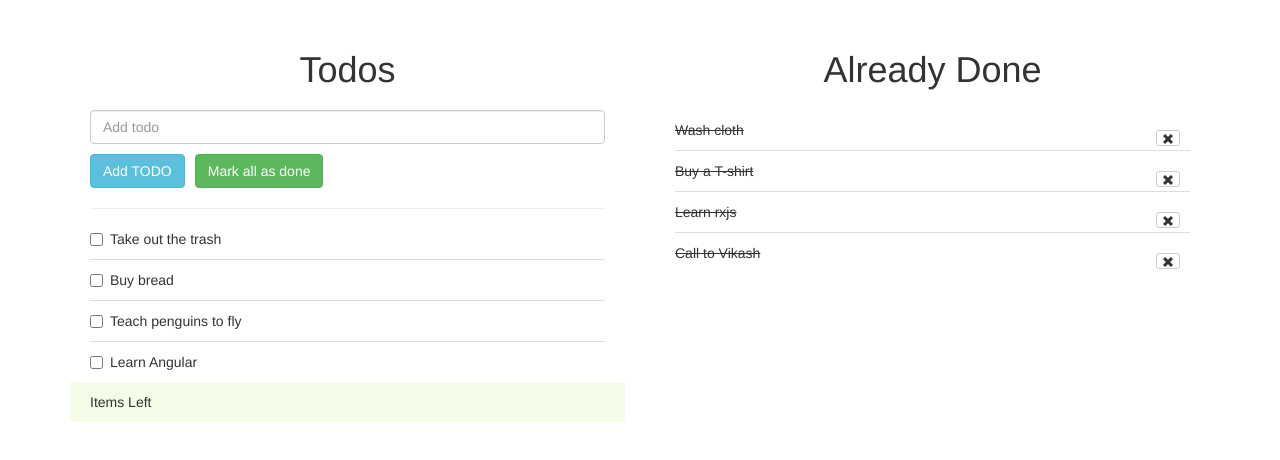
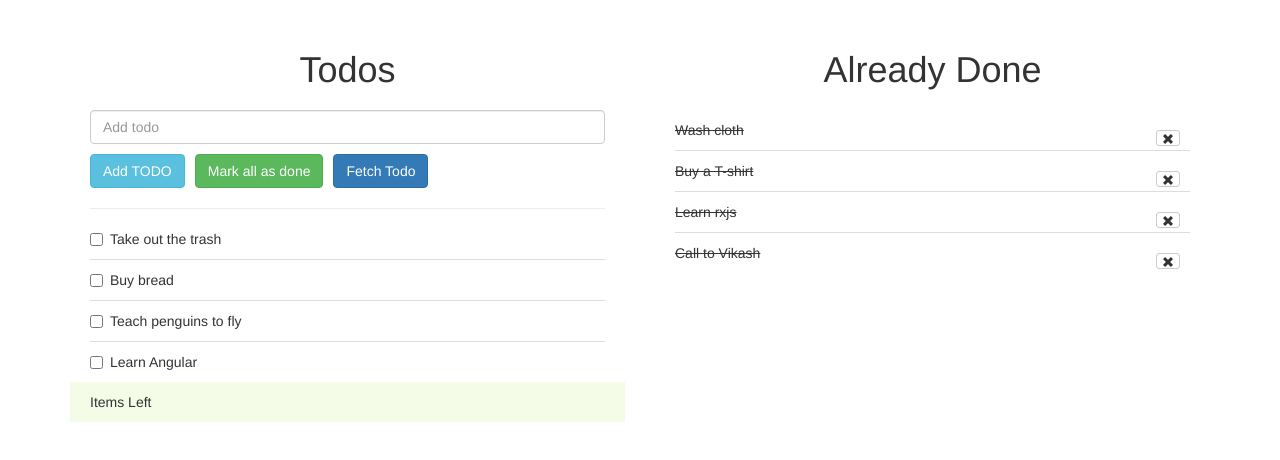
Before and after one commit to bikram-choudhury/angular-todo-app, an Angular app: page / in a window 1280 px wide. Shown: the top 460 px of the page. Built offline with nearby package versions, Linux system fonts and the light colour scheme.

Commit message:
Creation and usage of a service

```diff
--- a/src/app/app.module.ts
+++ b/src/app/app.module.ts
@@ -9,6 +9,7 @@ import { todoComponent } from './todo/todo.component';
 import { createTodoComponent } from './todo/create-todo/createTodo.component';
 import { pendingListTodoComponent } from './todo/pending-list-todo/pendingListTodo.component';
 import { completedTodoComponent } from './todo/completed-todo/completedTodo.component';
+import { TodoService } from './services/todo.service';
 
 @NgModule({
   imports: [
@@ -24,6 +25,9 @@ import { completedTodoComponent } from './todo/completed-todo/completedTodo.comp
     pendingListTodoComponent,
     completedTodoComponent
   ],
+  providers: [
+    TodoService
+  ],
   bootstrap:    [ AppComponent ]
 })
 export class AppModule { }
--- /dev/null
+++ b/src/app/services/todo.service.ts
@@ -0,0 +1,9 @@
+import { Injectable } from "@angular/core";
+
+@Injectable()
+export class TodoService {
+    fetchTodoListFromServer() {
+        console.log("fetch Todo at service");
+
+    }
+}
--- a/src/app/todo/create-todo/createTodo.component.html
+++ b/src/app/todo/create-todo/createTodo.component.html
@@ -4,6 +4,7 @@
   <div class="flex">
     <button id="addTodo" class="btn btn-info" (click)="addTodo()">Add TODO</button>
     <button id="markAllAsDone" class="btn btn-success" (click)="getCheckedTodoList()" >Mark all as done</button>
+    <button id="fetchTodosFromServer" class="btn btn-primary" (click)="fetchTodoListFromServer()" >Fetch Todo</button>
   </div>
 
   <hr>
--- a/src/app/todo/create-todo/createTodo.component.ts
+++ b/src/app/todo/create-todo/createTodo.component.ts
@@ -1,5 +1,6 @@
 import { Component, ViewChild, Output, EventEmitter } from '@angular/core';
 import { pendingListTodoComponent } from '../pending-list-todo/pendingListTodo.component';
+import { TodoService } from '../../services/todo.service';
 
 @Component({
   selector: 'create-todo',
@@ -12,6 +13,8 @@ export class createTodoComponent {
   @Output() fetchPendingTodo = new EventEmitter<string[]>();
   @ViewChild(pendingListTodoComponent) pendingListTodo;
 
+  constructor(private _todoService: TodoService){}
+
   addTodo() {
     this.todoTitle && (this.newTodo = this.todoTitle);
     this.todoTitle = '';
@@ -20,4 +23,8 @@ export class createTodoComponent {
     this.fetchPendingTodo.emit(this.pendingListTodo.checkedTodos);
     this.pendingListTodo.removeCheckedTodosFromPendingList();
   }
+  // Starting of services
+  fetchTodoListFromServer() {
+    this._todoService.fetchTodoListFromServer();
+  }
 }
```
